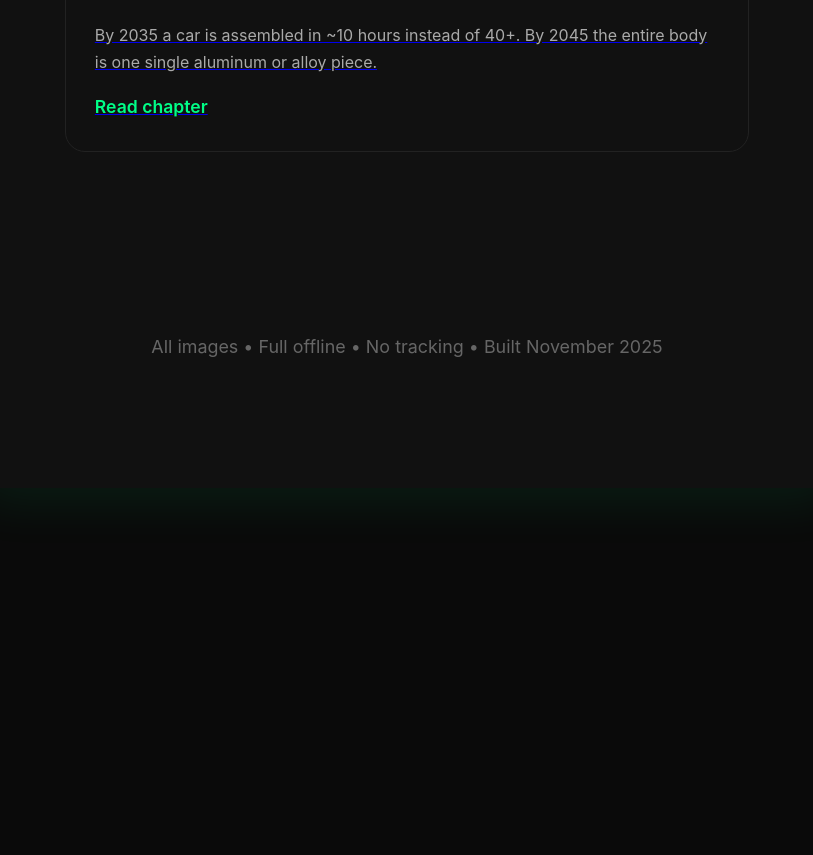
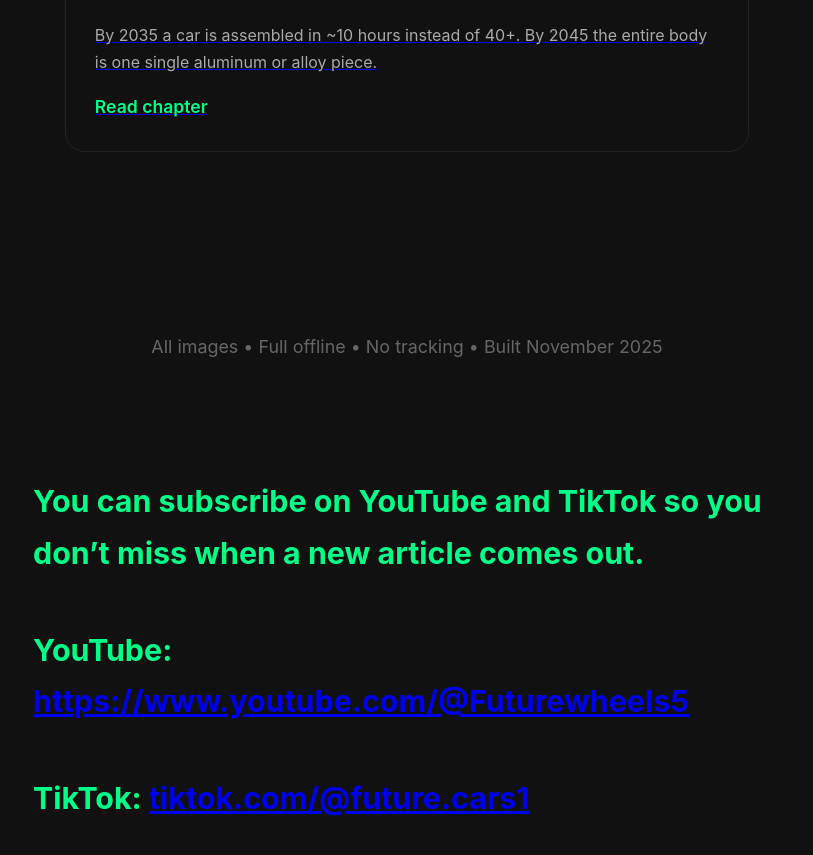
Before and after one commit to Futurecars5/Futurecars5.github.io, a Jekyll site: the page built from index.md, in a window 1280 px wide and 900 px high, scrolled down 5054 px. Shown: the top 855 px of the window, without its empty margins (233-1046 px from the left). Built offline with Jekyll 4.4.1, drawn with Linux system fonts in a browser that asks for light colours; a script that is not in the unit is left out; before the commit the page ends 5542 px from its top, so only the background shows below that.

Commit message:
Update default.html

```diff
--- a/_layouts/default.html
+++ b/_layouts/default.html
@@ -29,6 +29,10 @@
     {{ content }}
 
     <!-- Навигация -->
+    <h2>You can subscribe on YouTube and TikTok so you don’t miss when a new article comes out.</h2>
+<h2>YouTube: <a href="https://www.youtube.com/@Futurewheels5" target="_blank" rel="noopener noreferrer"> https://www.youtube.com/@Futurewheels5 </a></h2>
+<h2>TikTok: <a href="tiktok.com/@future.cars1" target="_blank" rel="noopener noreferrer">tiktok.com/@future.cars1</a></h2>
+
     {% if page.previous or page.next %}
       <nav class="post-nav">
         {% if page.previous %}<a href="{{ page.previous.url }}" class="prev">← {{ page.previous.title | split: ". " | last }}</a>{% endif %}
```
